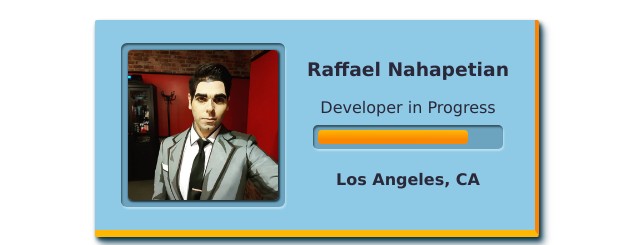
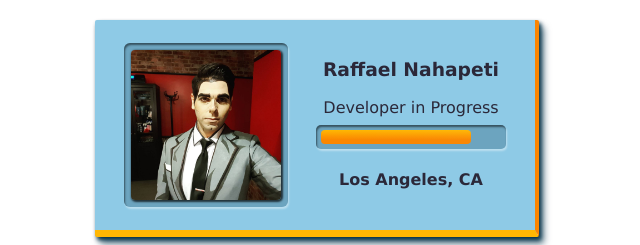
Before and after one commit to RNahapeti/business-card, a website built with Vite: page index.html in a window 1280 px wide. Shown: the top 245 px of the page, 323-963 px from the left. Built offline with nearby package versions, Linux system fonts and the light colour scheme.

```diff
--- a/index.html
+++ b/index.html
@@ -8,7 +8,7 @@
                 <img class="avatar" src="images/raff.jpg">
             </div>
             <div >
-                <h3>Raffael Nahapetian</h3>
+                <h3>Raffael Nahapeti</h3>
                 <p>Developer in Progress</p>
                 <div class="bar-container">
                     <div class="fill-up"></div>
```
Also changed, not shown: styles.css (+0 -12 lines).
